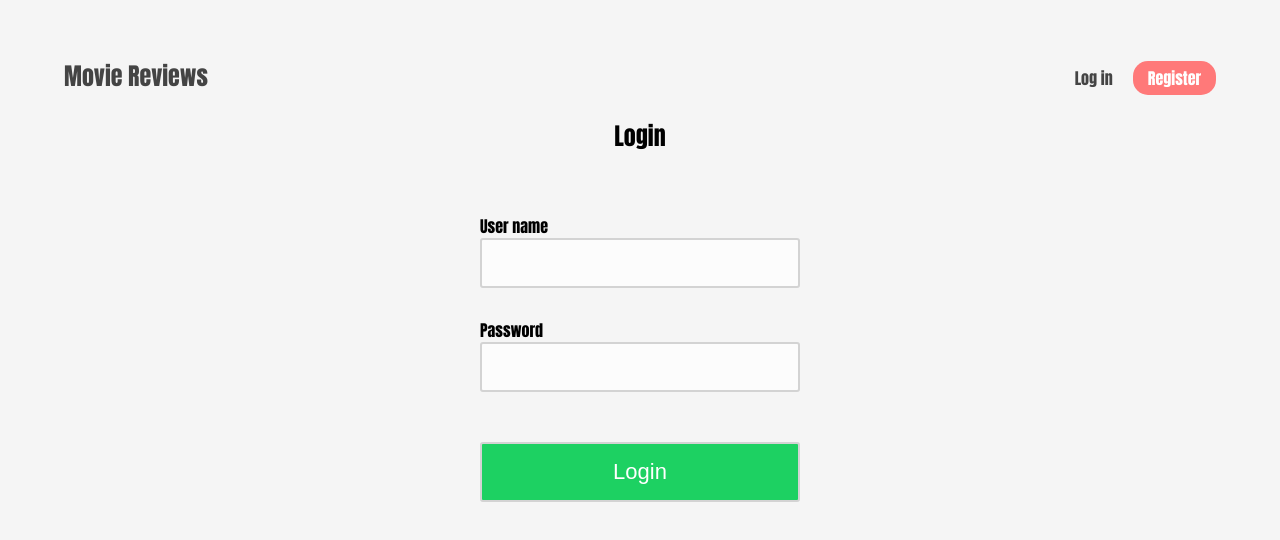
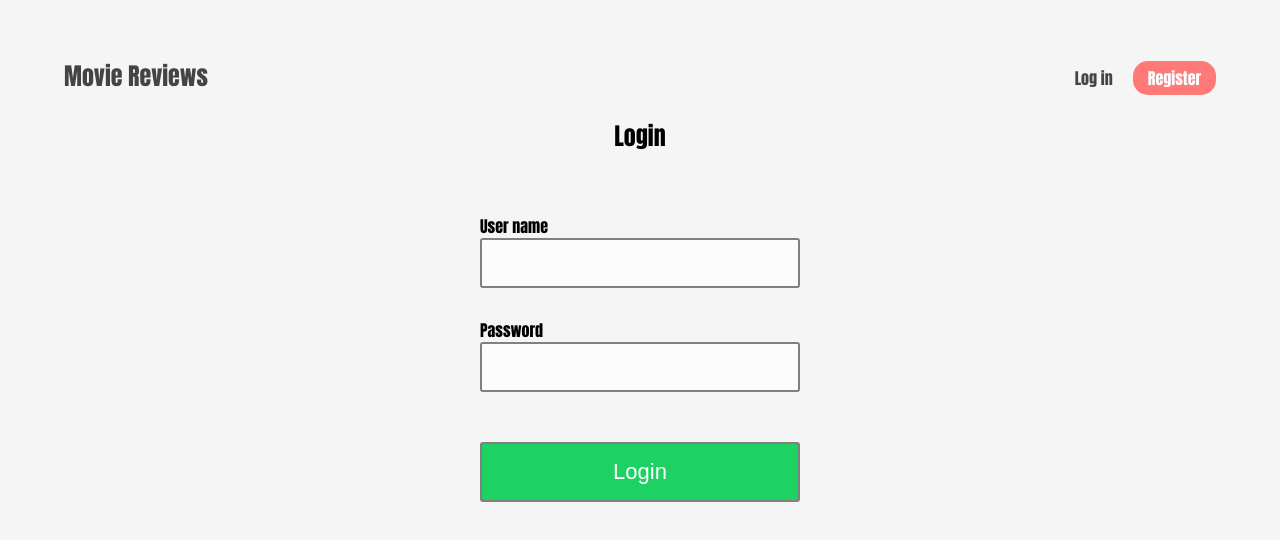
Before and after one commit to eddiebueno/movie-manager-app, a React (Create React App) app: page /login in a window 1280 px wide. Shown: the top 540 px of the page. Built offline with nearby package versions, Linux system fonts and the light colour scheme.

Commit message:
edited border color of buttons and inputs

```diff
--- a/src/components/LoginForm/LoginForm.css
+++ b/src/components/LoginForm/LoginForm.css
@@ -23,7 +23,7 @@ body * {
 }
 
 input, button{
-  border: 2px solid lightgrey;
+  border: 2px solid grey;
   display: block;
   width: 100%;
   height: auto;
--- a/src/components/ReviewForm/ReviewForm.css
+++ b/src/components/ReviewForm/ReviewForm.css
@@ -1,5 +1,5 @@
 textarea{
-  border: 2px solid lightgrey;
+  border: 2px solid grey;
   display: block;
   width: 100%;
   height: auto;
```
